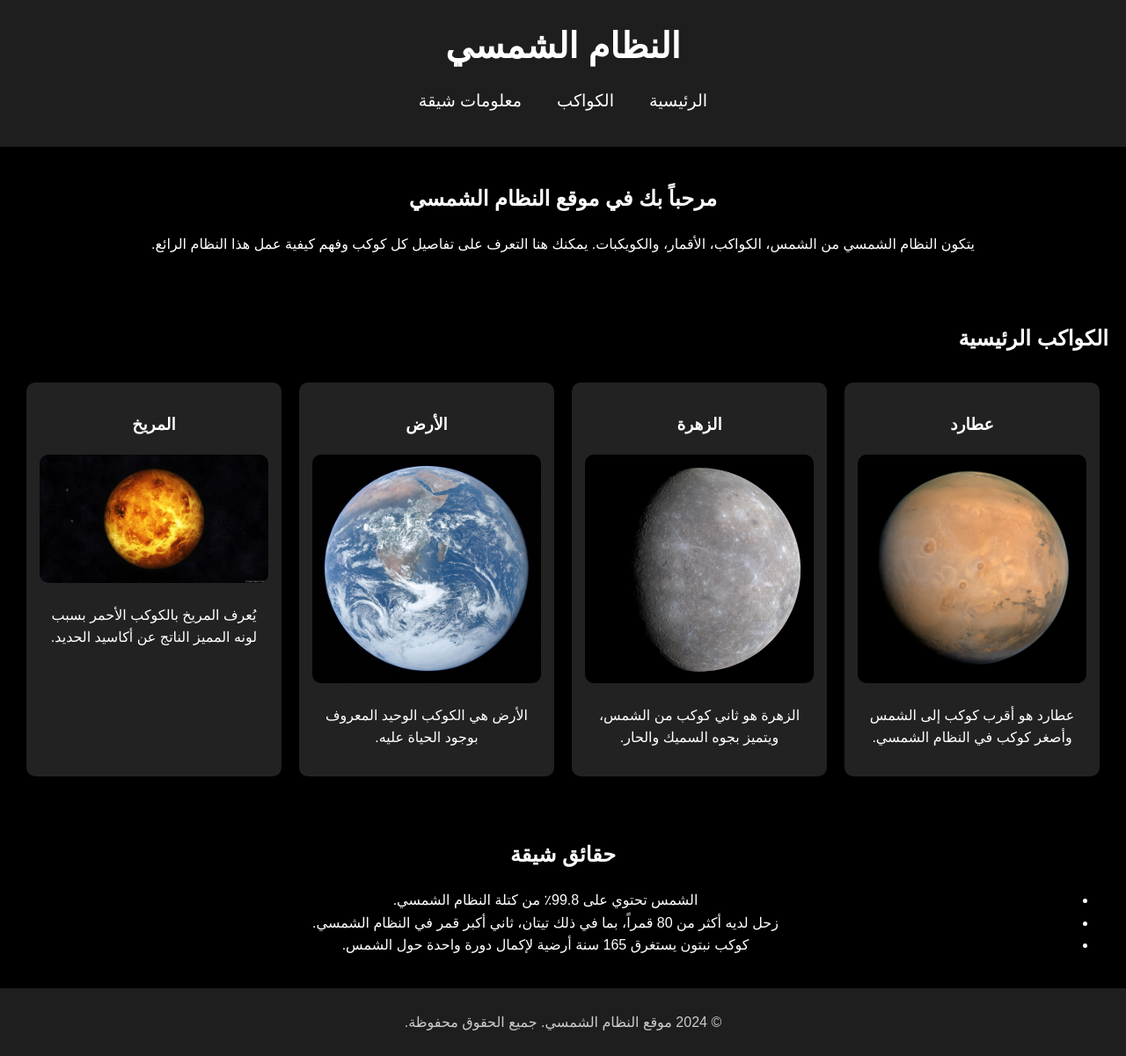
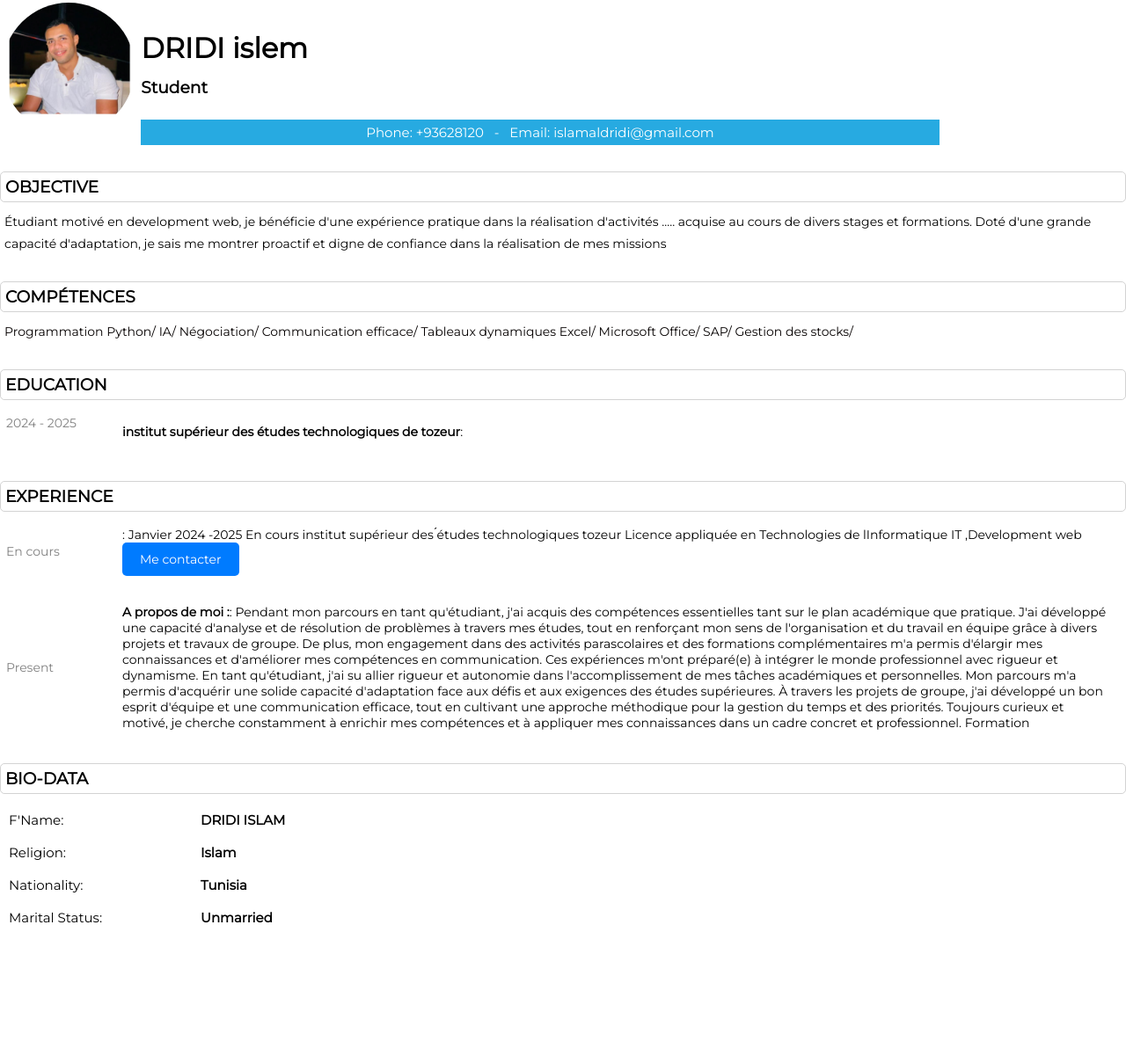
Before and after one commit to Islam-code135/IndexZx, a plain HTML site: page index.html in a window 1280 px wide. Shown: the whole page at 88% size. After the commit the page ends 1063 px from the top, so only its background shows below. Drawn offline with Linux system fonts and the light colour scheme.

Commit message:
Add files via upload

```diff
--- a/index.html
+++ b/index.html
@@ -1,73 +1,113 @@
 <!DOCTYPE html>
-<html lang="ar" dir="rtl">
+<html lang="en">
 <head>
-  <meta charset="UTF-8">
-  <meta name="viewport" content="width=device-width, initial-scale=1.0">
-  <title>النظام الشمسي</title>
-  <link rel="stylesheet" href="style.css">
+    <meta charset="UTF-8">
+    <title>DRIDI ISLEM</title>
+    <link href="https://fonts.googleapis.com/css?family=Montserrat" rel="stylesheet">
+    <link rel="stylesheet" href="style.css">
 </head>
 <body>
-  <!-- En-tête du site -->
-  <header>
-    <h1>النظام الشمسي</h1>
-    <nav>
-      <ul>
-        <li><a href="#home">الرئيسية</a></li>
-        <li><a href="#planets">الكواكب</a></li>
-        <li><a href="#facts">معلومات شيقة</a></li>
-      </ul>
-    </nav>
-  </header>
 
-  <!-- Section principale -->
-  <main>
-    <!-- Introduction au système solaire -->
-    <section id="home" class="intro">
-      <h2>مرحباً بك في موقع النظام الشمسي</h2>
-      <p>يتكون النظام الشمسي من الشمس، الكواكب، الأقمار، والكويكبات. يمكنك هنا التعرف على تفاصيل كل كوكب وفهم كيفية عمل هذا النظام الرائع.</p>
-    </section>
+<div id="page">
+    <div class="photo-and-name">
+        <img src="ia.png" class="photo" alt="Profile Picture">
+        <div class="contact-info-box">
+            <h1 class="name">DRIDI islem</h1>
+            <br>
+            <h3 class="job-title">Student</h3>
+            <p class="contact-details">Phone: +93628120 &nbsp; - &nbsp; Email: islamaldridi@gmail.com</p>
+        </div>
+    </div>
+    <div id="objective">
+        <h3>Objective</h3>
+        <p>
+        Étudiant motivé en development web, je bénéficie d'une expérience pratique dans la réalisation d'activités ..... acquise au cours de divers stages et formations. Doté d'une grande capacité d'adaptation, je sais me montrer proactif et digne de confiance dans la réalisation de mes missions
+        </p>
+    </div>
+    <div id="Compétences">
+        <h3>Compétences</h3>
+        <p>Programmation Python/
+            IA/
+            Négociation/
+            Communication efficace/
 
-    <!-- Liste des planètes -->
-    <section id="planets" class="planets">
-      <h2>الكواكب الرئيسية</h2>
-      <div class="planet-grid">
-        <div class="planet-card">
-          <h3>عطارد</h3>
-          <img src="Mars_-_August_30_2021_-_Flickr_-_Kevin_M._Gill.png" alt="عطارد">
-          <p>عطارد هو أقرب كوكب إلى الشمس وأصغر كوكب في النظام الشمسي.</p>
-        </div>
-        <div class="planet-card">
-          <h3>الزهرة</h3>
-          <img src="Mercury_in_color_-_Prockter07-edit1.jpg" alt="الزهرة">
-          <p>الزهرة هو ثاني كوكب من الشمس، ويتميز بجوه السميك والحار.</p>
-        </div>
-        <div class="planet-card">
-          <h3>الأرض</h3>
-          <img src="The_Blue_Marble_(remastered).jpg" alt="الأرض">
-          <p>الأرض هي الكوكب الوحيد المعروف بوجود الحياة عليه.</p>
-        </div>
-        <div class="planet-card">
-          <h3>المريخ</h3>
-          <img src="54937015_605.jpg" alt="المريخ">
-          <p>يُعرف المريخ بالكوكب الأحمر بسبب لونه المميز الناتج عن أكاسيد الحديد.</p>
-        </div>
-      </div>
-    </section>
+            Tableaux dynamiques Excel/
+            Microsoft Office/
+            SAP/
+            Gestion des stocks/
+            </p>
+    </div>
+    <div id="education">
+        <h3>Education</h3>
+        <table>
+            <tr class="school-1">
+                <td rowspan="2">2024 - 2025</td>
+                <td><b>institut supérieur des études technologiques de tozeur</b>: </td>
+            </tr>
 
-    <!-- Faits intéressants -->
-    <section id="facts" class="facts">
-      <h2>حقائق شيقة</h2>
-      <ul>
-        <li>الشمس تحتوي على 99.8٪ من كتلة النظام الشمسي.</li>
-        <li>زحل لديه أكثر من 80 قمراً، بما في ذلك تيتان، ثاني أكبر قمر في النظام الشمسي.</li>
-        <li>كوكب نبتون يستغرق 165 سنة أرضية لإكمال دورة واحدة حول الشمس.</li>
-      </ul>
-    </section>
-  </main>
+        </table>
+    </div>
+    <div id="work">
+        <h3>Experience</h3>
+        <table>
+            <tr class="work-1">
+                <td>En cours</td>
+                <td><b></b>: Janvier 2024 -2025 En cours
+                    institut supérieur des ́études technologiques tozeur
+                    Licence appliquée en Technologies de lInformatique IT ,Development web
+                    <a href="islamworkbody@gmail.com" class="contact-link">Me contacter</a>
 
-  <!-- Pied de page -->
-  <footer>
-    <p>© 2024 موقع النظام الشمسي. جميع الحقوق محفوظة.</p>
-  </footer>
+<style>
+  .contact-link {
+    display: inline-block;
+    background-color: #007bff;
+    color: white;
+    padding: 10px 20px;
+    text-decoration: none;
+    border-radius: 5px;
+  }
+
+  .contact-link:hover {
+    background-color: #0056b3;
+  }
+</style>
+                    </td>
+            </tr>
+            <tr class="work-2">
+                <td>  Present</td>
+                <td><b>A propos de moi :</b>: Pendant mon parcours en tant qu'étudiant, j'ai acquis des compétences essentielles tant sur le plan académique que pratique. J'ai développé une capacité d'analyse et de résolution de problèmes à travers mes études, tout en renforçant mon sens de l'organisation et du travail en équipe grâce à divers projets et travaux de groupe. De plus, mon engagement dans des activités parascolaires et des formations complémentaires m'a permis d'élargir mes connaissances et d'améliorer mes compétences en communication. Ces expériences m'ont préparé(e) à intégrer le monde professionnel avec rigueur et dynamisme.
+
+                    En tant qu'étudiant, j'ai su allier rigueur et autonomie dans l'accomplissement de mes tâches académiques et personnelles. Mon parcours m'a permis d'acquérir une solide capacité d'adaptation face aux défis et aux exigences des études supérieures. À travers les projets de groupe, j'ai développé un bon esprit d'équipe et une communication efficace, tout en cultivant une approche méthodique pour la gestion du temps et des priorités. Toujours curieux et motivé, je cherche constamment à enrichir mes compétences et à appliquer mes connaissances dans un cadre concret et professionnel.
+
+                    Formation <td>
+            </tr>
+
+        </table>
+    </div>
+    <div id="bio-data">
+        <h3>Bio-Data</h3>
+        <table>
+            <tr>
+                <td>F'Name:</td>
+                <td><b>DRIDI ISLAM</b></td>
+            </tr>
+
+
+            <tr>
+                <td>Religion:</td>
+                <td><b>Islam</b></td>
+            </tr>
+            <tr>
+                <td>Nationality:</td>
+                <td><b>Tunisia</b></td>
+            </tr>
+            <tr>
+                <td>Marital Status:</td>
+                <td><b>Unmarried</b></td>
+            </tr>
+        </table>
+    </div>
+</div>
+
 </body>
 </html>
--- a/style.css
+++ b/style.css
@@ -1,82 +1,156 @@
-/* Styles globaux */
-body {
-  font-family: 'Arial', sans-serif;
-  margin: 0;
-  padding: 0;
-  background: #000; /* Fond noir pour simuler l'espace */
-  color: #fff;
-  line-height: 1.6;
+* {margin: 0;padding: 0;}
+
+body{font-family: 'Montserrat', sans-serif};
+
+
+#page {
+    min-height: 200px;
+    width: 60%;
+    min-width: 600px;
+    background: whitesmoke;
+    margin: 50px auto;
+    padding: 30px;
+    color: #27aae1;
 }
 
-header {
-  background: #1e1e1e;
-  padding: 20px 10px;
-  text-align: center;
+
+.photo-and-name {
+    /* NO STYLE NEEDED YET */
 }
 
-header h1 {
-  margin: 0;
-  font-size: 2.5em;
+.photo {
+    width: 150px; /* Ajuste la taille selon tes besoins */
+    height: 150px;
+    border-radius: 50%; /* Rend l'image circulaire */
+    object-fit: cover; /* Assure que l'image s'ajuste bien */
+    border: 3px solid #fff; /* Optionnel : ajoute une bordure blanche */
 }
 
-nav ul {
-  list-style: none;
-  padding: 0;
-  display: flex;
-  justify-content: center;
-  gap: 20px;
+.contact-info-box {
+    width: 70.9%;
+    display: inline-block;
 }
 
-nav a {
-  color: #fff;
-  text-decoration: none;
-  font-size: 1.2em;
-  padding: 5px 10px;
-  transition: background 0.3s;
+.name {
+    margin-bottom: -5px;
+}
+.job-title {
+    display: inline-block;
 }
 
-nav a:hover {
-  background: #444;
-  border-radius: 5px;
+.contact-details {
+    background: #27aae1;
+    color: white;
+    text-align: center;
+    margin: auto;
+    margin-top: 25px;
+    padding: 5px;
+    font-size: 15px;
 }
 
-.intro {
-  padding: 20px;
-  text-align: center;
+#objective {
+
 }
 
-.planets {
-  padding: 20px;
+#objective h3 {
+    border: 1px solid #d3d3d3;
+    text-transform: uppercase;
+    padding: 5px;
+    border-radius: 5px;
+    margin: 30px 0 10px;
 }
 
-.planets .planet-grid {
-  display: grid;
-  grid-template-columns: repeat(auto-fit, minmax(200px, 1fr));
-  gap: 20px;
-  padding: 10px;
+#objective p {
+    padding: 0 5px;
+    line-height: 25px;
+    font-size: 14px;
+    color: #000;
+}
+#Compétences h3 {
+    border: 1px solid #d3d3d3;
+    text-transform: uppercase;
+    padding: 5px;
+    border-radius: 5px;
+    margin: 30px 0 10px;
 }
 
-.planet-card {
-  background: #222;
-  padding: 15px;
-  border-radius: 10px;
-  text-align: center;
+#Compétences p {
+    padding: 0 5px;
+    line-height: 25px;
+    font-size: 14px;
+    color: #050000;
+}
+#education h3 {
+    border: 1px solid #d3d3d3;
+    text-transform: uppercase;
+    padding: 5px;
+    border-radius: 5px;
+    margin: 30px 0 10px;
 }
 
-.planet-card img {
-  width: 100%;
-  height: auto;
-  border-radius: 10px;
+#education table td {
+    padding: 5px;
+    font-size: 14px;
+    color: #000;
 }
 
-.facts {
-  padding: 20px;
-  text-align: center;
+#education table tr.school-1 td:first-child {
+    width: 120px;
+    color: gray;
+    padding-bottom: 25px;
 }
 
-footer {
-  background: #1e1e1e;
-  color: #ccc;
-  text-align: center;
-  padding: 10px;
+#education table tr.school-2 td:first-child {
+    padding-bottom: 25px;
 }
+
+#work h3 {
+    border: 1px solid #d3d3d3;
+    text-transform: uppercase;
+    padding: 5px;
+    border-radius: 5px;
+    margin: 30px 0 10px;
+}
+
+#work table td {
+    padding: 5px;
+    font-size: 14px;
+    color: #000;
+}
+
+#work table tr.work-1 td:first-child {
+    width: 120px;
+    color: gray;
+    padding-bottom: 25px;
+}
+
+#work table tr.work-1 td {
+    padding-bottom: 25px;
+}
+
+#work table tr.work-2 td:first-child {
+    width: 120px;
+    color: gray;
+}
+
+#bio-data h3 {
+    border: 1px solid #d3d3d3;
+    text-transform: uppercase;
+    padding: 5px;
+    border-radius: 5px;
+    margin: 30px 0 10px;
+}
+
+#bio-data table td {
+    padding: 8px;
+    font-size: 15px;
+    color: #000;
+}
+
+#bio-data table tr td:first-child {
+    width: 200px;
+}
+
+#bio-data table tr td:nth-child(2) {
+    width: 300px;
+}
```
Also changed, not shown: ai-generated-9265461_1280.jpg (added), ia.png (added).
